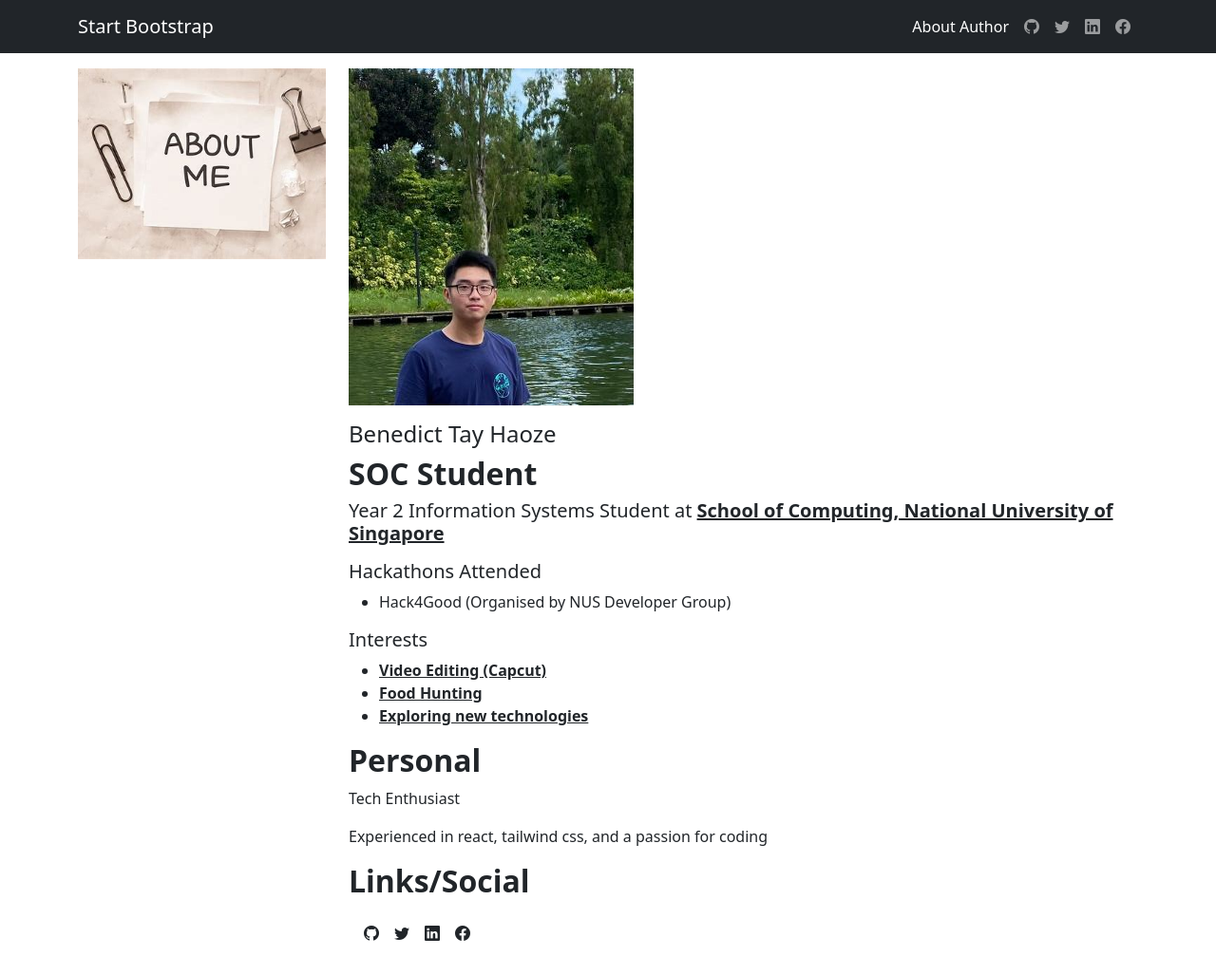
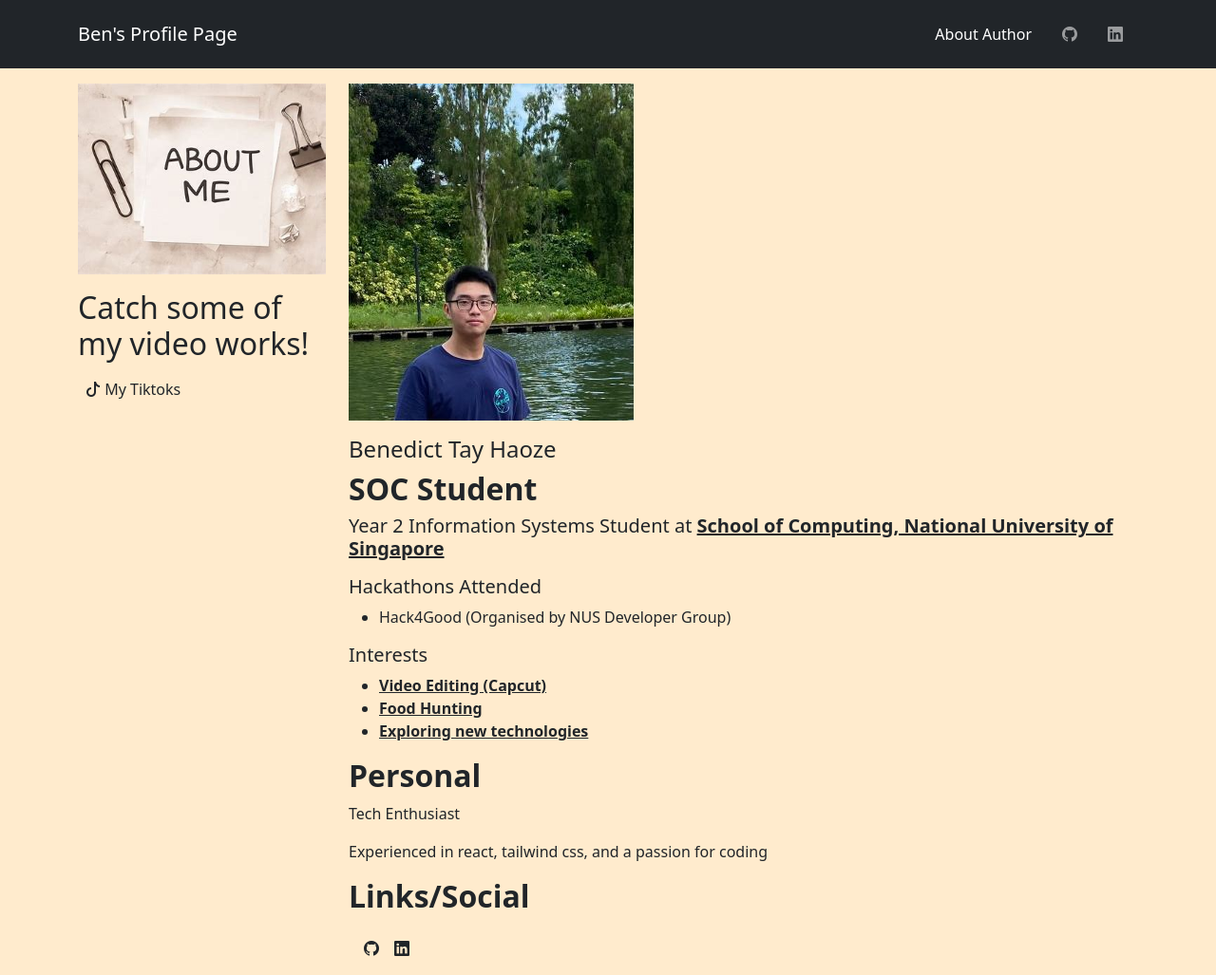
Before and after one commit to Ben-Tay/my_profile_site, a plain HTML site: page index.html in a window 1280 px wide. Shown: the whole page at 95% size. Drawn offline with nearby package versions, Linux system fonts and the light colour scheme.

Commit message:
made changes to index.html

```diff
--- a/index.html
+++ b/index.html
@@ -1,11 +1,12 @@
 <!DOCTYPE html>
 <html lang="en">
+
 <head>
     <meta charset="utf-8" />
     <meta name="viewport" content="width=device-width, initial-scale=1, shrink-to-fit=no" />
     <meta name="description" content="" />
     <meta name="author" content="" />
-        <title>Bare - Start Bootstrap Template</title>
+    <title>About Me</title>
     <!-- Favicon-->
     <link rel="icon" type="image/x-icon" href="assets/favicon.ico" />
     <!-- Import bootstrap icons-->
@@ -13,19 +14,23 @@
     <!-- Core theme CSS (includes Bootstrap)-->
     <link href="css/styles.css" rel="stylesheet" />
 </head>
-    <body>
+
+<body style="background-color: blanchedalmond;">
     <!-- Responsive navbar-->
-        <nav class="navbar navbar-expand-lg navbar-dark bg-dark">
+    <nav class=" navbar navbar-expand-lg navbar-dark bg-dark">
         <div class="container">
-                <a class="navbar-brand" href="#">Start Bootstrap</a>
-                <button class="navbar-toggler" type="button" data-bs-toggle="collapse" data-bs-target="#navbarSupportedContent" aria-controls="navbarSupportedContent" aria-expanded="false" aria-label="Toggle navigation"><span class="navbar-toggler-icon"></span></button>
+            <a class="navbar-brand" href="#">Ben's Profile Page</a>
+            <button class="navbar-toggler" type="button" data-bs-toggle="collapse"
+                data-bs-target="#navbarSupportedContent" aria-controls="navbarSupportedContent" aria-expanded="false"
+                aria-label="Toggle navigation"><span class="navbar-toggler-icon"></span></button>
             <div class="collapse navbar-collapse" id="navbarSupportedContent">
                 <ul class="navbar-nav ms-auto mb-2 mb-lg-0">
-                        <li class="nav-item"><a class="nav-link active" aria-current="page" href="#">About Author</a></li>
-                        <li class="nav-item"><a class="nav-link" href="#"><i class="bi bi-github"></i></a></li>
-                        <li class="nav-item"><a class="nav-link" href="#"><i class="bi bi-twitter"></i></a></li>
-                        <li class="nav-item"><a class="nav-link" href="#"><i class="bi bi-linkedin"></i></a></li>
-                        <li class="nav-item"><a class="nav-link" href="#"><i class="bi bi-facebook"></i></a></li>
+                    <li class="nav-item p-2"><a class="nav-link active" aria-current="page" href="index.html">About
+                            Author</a></li>
+                    <div class="p-2"><a class="nav-link" href="https://github.com/Ben-Tay" target="_blank"><i
+                                class="bi bi-github"></i></a></div>
+                    <div class="p-2"><a class="nav-link" href="https://www.linkedin.com/in/benedict-tay-haoze/"
+                            target="_blank"><i class="bi bi-linkedin"></i></a></div>
                 </ul>
             </div>
         </div>
@@ -34,20 +39,27 @@
     <div class="container">
         <div class="row">
             <!-- First column: aboutMe image -->
-                <div class="col-md-3">
+            <div class=" col-md-3">
                 <div class="mt-3 mb-3">
-                        <img src="assets/AboutMe.jpeg" alt="aboutMe" class="img-fluid"/>
+                    <img src="assets/AboutMe.jpeg" alt="aboutMe" class="img-fluid" />
                 </div>
+
+                <h2>Catch some of my video works!</h2>
+                <div class="p-2"><a class="nav-link" href="https://www.tiktok.com/@_bentay_" target="_blank">
+                        <i class="bi bi-tiktok"></i> My Tiktoks
+                    </a></div>
+
             </div>
             <!-- Second column: profilepic image -->
             <div class="col-md-9">
                 <div class="mt-3 mb-3">
-                        <img src="assets/profilepic.jpg" alt="profilepic" class="img-fluid"/>
+                    <img src="assets/profilepic.jpg" alt="profilepic" class="img-fluid" />
                 </div>
                 <h4> Benedict Tay Haoze</h4>
 
                 <h2><b> SOC Student</b></h2>
-                    <h5 class="mb-3"> Year 2 Information Systems Student at <b><u>School of Computing, National University of Singapore</b></u></h5>
+                <h5 class="mb-3"> Year 2 Information Systems Student at <b><u>School of Computing, National University
+                            of Singapore</b></u></h5>
 
                 <h5> Hackathons Attended</h5>
                 <ul>
@@ -72,10 +84,10 @@
                 <p> Experienced in react, tailwind css, and a passion for coding </p>
                 <h2><b>Links/Social</b></h2>
                 <div class="d-inline-flex p-2">
-                            <div class="p-2"><a class="nav-link" href="#"><i class="bi bi-github"></i></a></div>
-                            <div class="p-2"><a class="nav-link" href="#"><i class="bi bi-twitter"></i></a></div>
-                            <div class="p-2"><a class="nav-link" href="#"><i class="bi bi-linkedin"></i></a></div>
-                            <div class="p-2"><a class="nav-link" href="#"><i class="bi bi-facebook"></i></a></div>
+                    <div class="p-2"><a class="nav-link" href="https://github.com/Ben-Tay" target="_blank"><i
+                                class="bi bi-github"></i></a></div>
+                    <div class="p-2"><a class="nav-link" href="https://www.linkedin.com/in/benedict-tay-haoze/"
+                            target="_blank"><i class="bi bi-linkedin"></i></a></div>
                 </div>
             </div>
         </div>
@@ -86,4 +98,5 @@
     <!-- Core theme JS-->
     <script src="js/scripts.js"></script>
 </body>
+
 </html>
```
Lines whose indentation alone changed are shown as unchanged.
